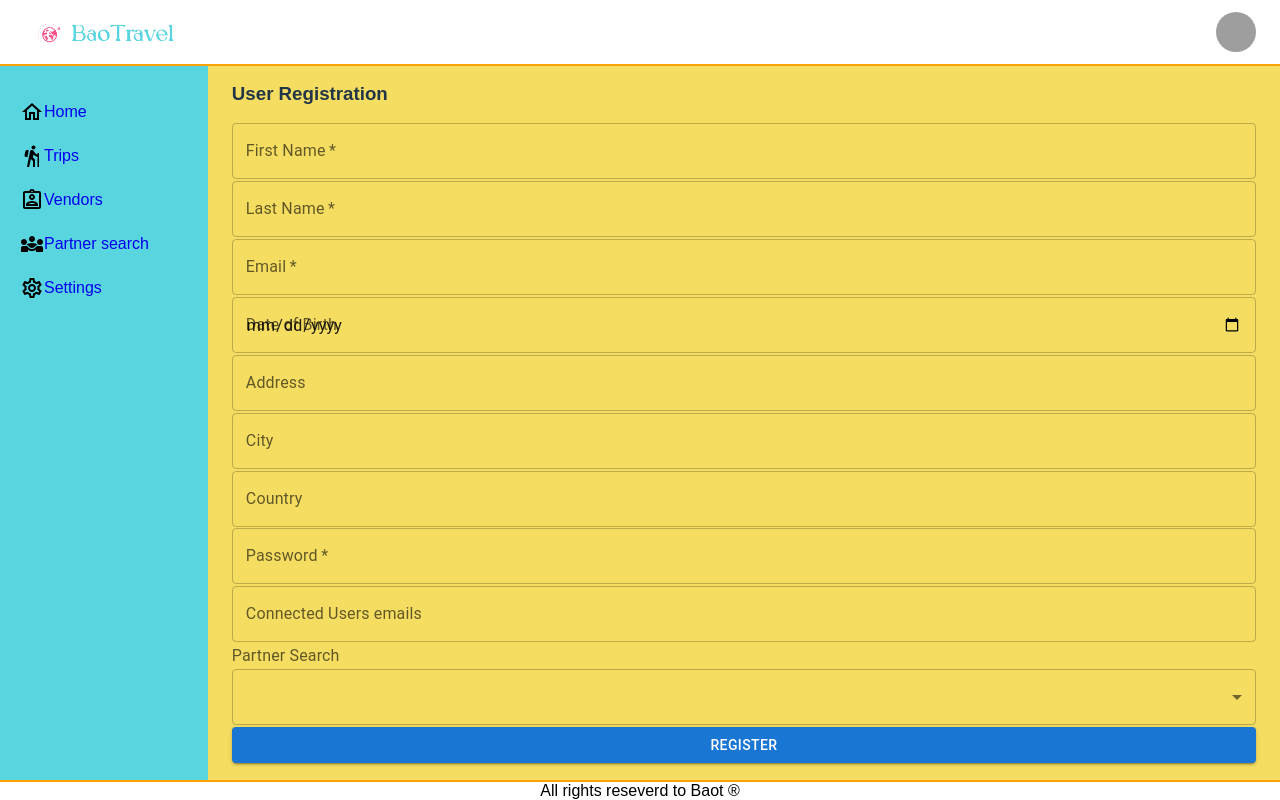
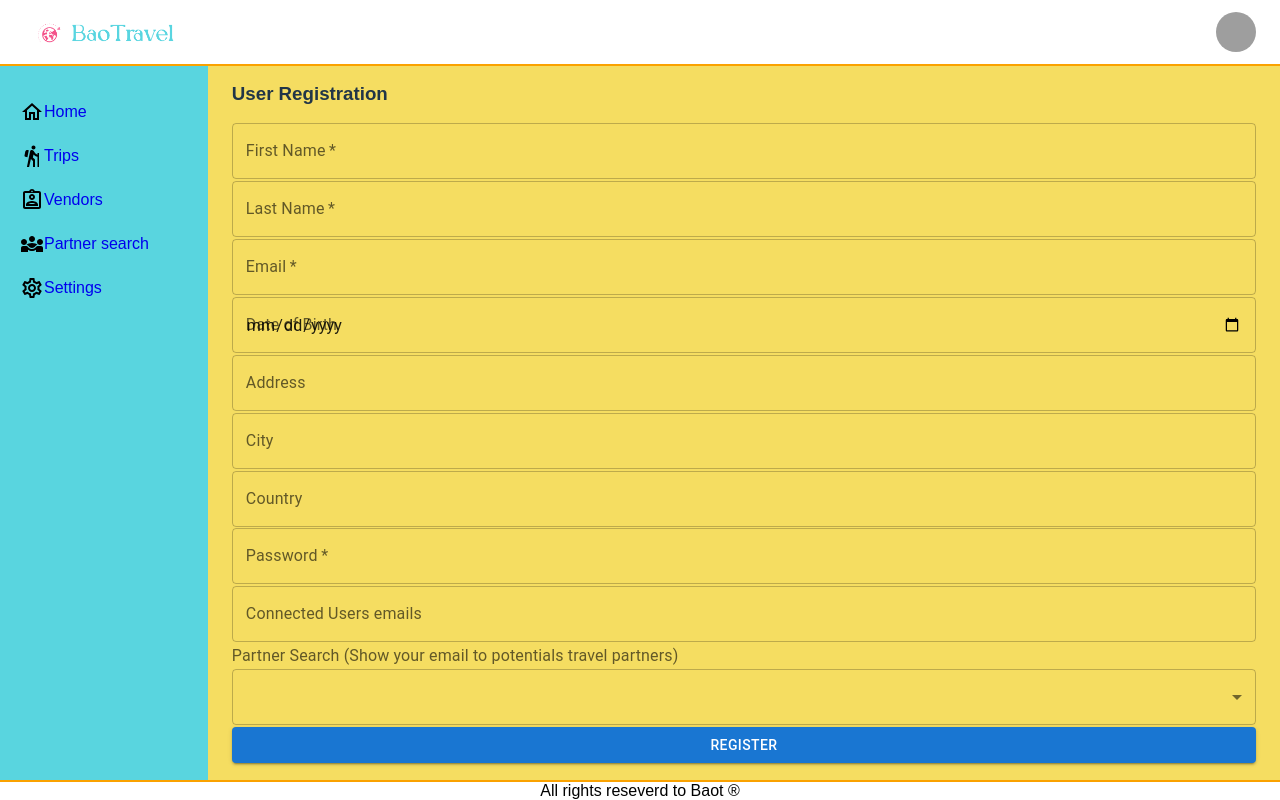
Before and after one commit to kerenk100/baot-travel, a React (Vite) app: page /users/register in a window 1280 px wide. Built offline with nearby package versions, Linux system fonts and the light colour scheme; grey boxes are pictures that could not be loaded.

Commit message:
Changed message for Partner Search

```diff
--- a/src/pages/users/userRegistration/UserRegistration.tsx
+++ b/src/pages/users/userRegistration/UserRegistration.tsx
@@ -140,7 +140,7 @@ const UserRegistration = () => {
                     value={user.password} onChange={handleChange('password')} required />
                 <TextField id="connectedUsers" label="Connected Users emails" variant="outlined" color="secondary"
                     value={user.connectedUsers} onChange={handleConnectedUsersChange} />
-                <InputLabel id="partnerSearch">Partner Search</InputLabel>
+                <InputLabel id="partnerSearch">Partner Search (Show your email to potentials travel partners)</InputLabel>
                 <Select
                     id="partnerSearch"
                     label="Partner Search"
```
